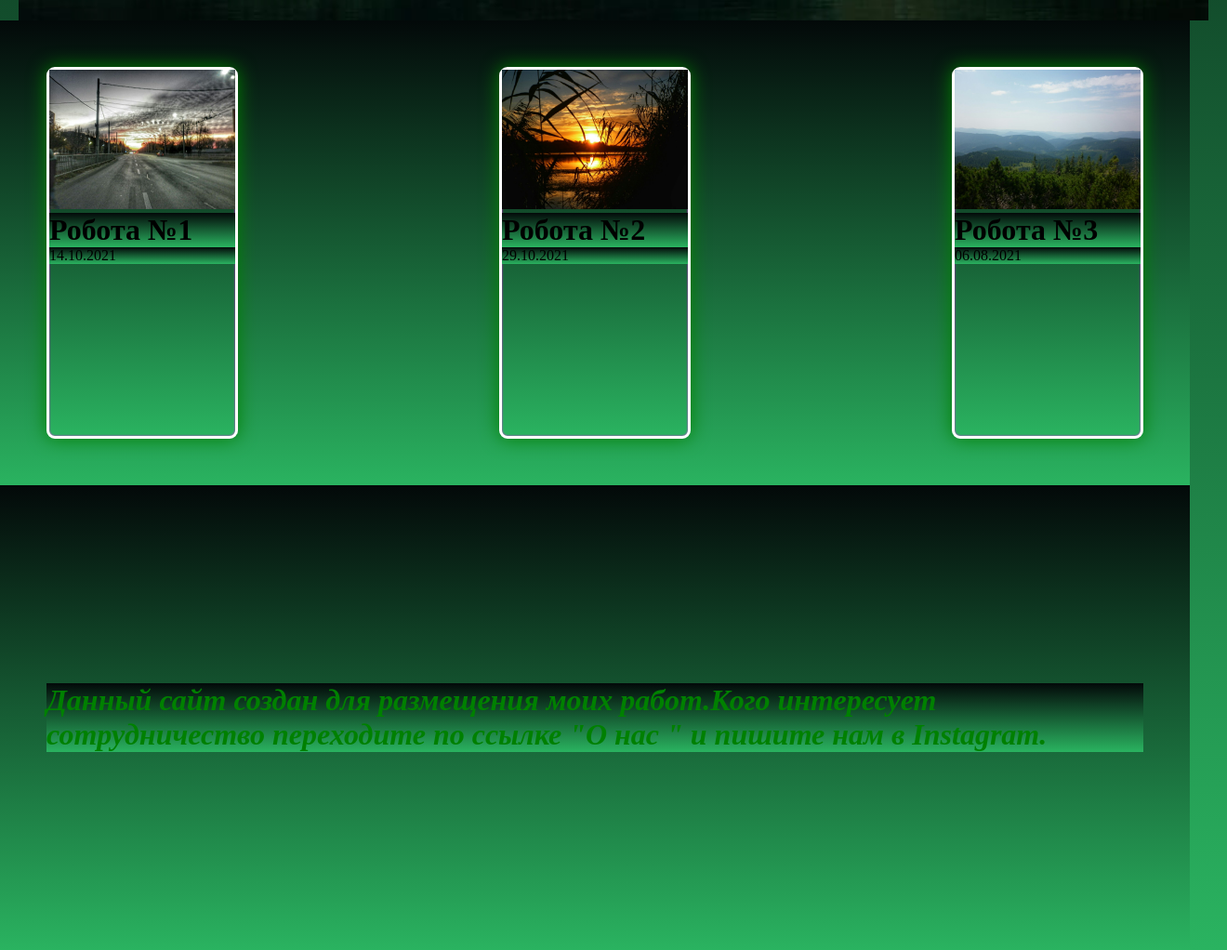
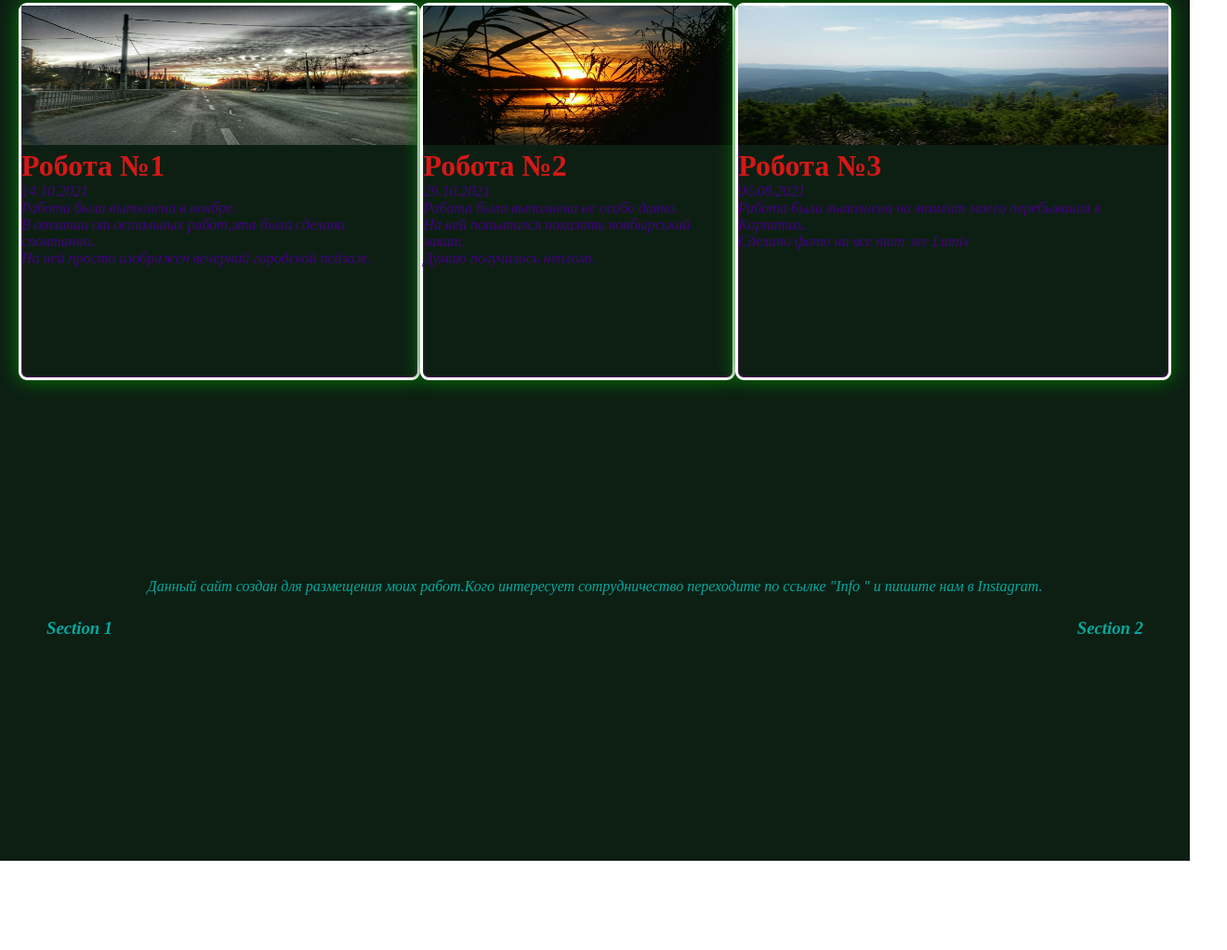
Before and after one commit to Koreon4Ik/Blog-2.0, a plain HTML site: page Blog-2.0-main/Blog 2.0/blog2.html in a window 1280 px wide. Shown: the part 688-1710 px from the top of the page at 93% size, 1320 px wide, since content can reach past the window. After the commit the page ends 1614 px from the top, so only its background shows below. Drawn offline with nearby package versions, Linux system fonts and the light colour scheme.

Commit message:
Add files via upload

```diff
--- a/Blog-2.0-main/Blog 2.0/blog2.html
+++ b/Blog-2.0-main/Blog 2.0/blog2.html
@@ -3,13 +3,16 @@
 <link rel="stylesheet" type="text/css" href="css/blog2.css">
 <head>
 	<title>blog 2.0</title>
+		<script src="https://code.jquery.com/jquery-3.6.0.js">
+		</script>
+  	<script src="https://code.jquery.com/ui/1.13.0/jquery-ui.js"></script>
 </head>
 <body>
 	<header>
 		<nav>
 			<a href="">Menu</a>
 			<a href="">Pictures</a>
-			<a href="">Info</a>
+			<a href="https://instagram.com/_the_wicher_?utm_medium=copy_link">Info</a>
 			<a href="">Help</a>
 		</nav>
 	</header>
@@ -22,21 +25,49 @@
 				<img src="пост1.jpg" width="100%" height="150">
 				<h1>Робота №1</h1>
 				<p>14.10.2021</p>
+				<p>Работа была выполнена в ноябре.</p>
+				<p>В отличии от остальных работ,эта была сделана спонтанно.</p>
+				<p>На ней просто изображен вечерний городской пейзаж.</p>
 			</div>
 			<div>
 				<img src="пост2.jpg" width="100%" height="150">
 				<h1>Робота №2</h1>
 				<p>29.10.2021</p>
+				<p>Работа была выполнена не особо давно.</p>
+				<p>На ней попытался показать ноябырський закат.</p>
+				<p>Думаю получилось неплохо.</p>
 			</div>
 			<div>
 				<img src="пост3.jpg" width="100%" height="150">
 				<h1>Робота №3</h1>
 				<p>06.08.2021</p>
+				<p>Работа была выполнена на момент моего перебывания в Карпатах.</p>
+				<P>Сделано фото на все тот же Lumix</p>
+
+
 			</div>
 		</div>
-		<div class="three">
-			<h1>Данный сайт создан для размещения моих работ.Кого интересует сотрудничество переходите по ссылке "О нас " и пишите нам в Instagram.</h1>
-		</div>
+		<script>
+  $( function() {
+    $( "#accordion" ).accordion();
+  } );
+  </script>
+</head>
+<body>
+
+<div class="three" id="accordion">
+  <h3>Section 1</h3>
+  <div>
+    <p>
+    Данный сайт создан для размещения моих работ.Кого интересует сотрудничество переходите по ссылке "Info " и пишите нам в Instagram.
+    </p>
+  </div>
+  <h3>Section 2</h3>
+  <div>
+    <p>
+ 	Также хочу рассказать почему я вообще решил заняться фотографированием.Когда мне было 12 лет,моя мама впервые научила меня фотографировать.И мне не очень нравились фотографии которые у меня получались,поскольку они были кривые ,иногда размытые и без филтров и эффектов.И с 13 лет я активно начал изучать сферу фотографирования и обработки фото.После чего мои друзья заметили мои неплохие результаты и начали просить о фотосессиях.Потом когда я набрад опыта то начал зарабатывать на этом принимая заказы людей с интернета.На данный момент я не считаю это своим заработком или же призванием по жизни,однако это просто мое хобби.
+    </p>
+  </div>
 	</main>
 </body>
 </html>
--- a/Blog-2.0-main/Blog 2.0/css/blog2.css
+++ b/Blog-2.0-main/Blog 2.0/css/blog2.css
@@ -4,8 +4,6 @@
 	margin:0px;
 	outline:0px;
 	text-decoration:none;
-	background: #fefcea;
-    background: linear-gradient(to top, #2ab360,#030909);
 }
 header
 {
@@ -13,10 +11,11 @@ header
 	height:;
 	margin:
 	font:;
+	background:#0d1f13;
 
 	display:flex;
 	align-items:flex-end;
-	justify-content:center;;
+	justify-content:center;
 }
 nav
 {
@@ -31,11 +30,11 @@ nav
 }
 a
 {
-	color:red;
+	color:#00c8bfd1;
 }
 .one
 {
-	padding:20px;
+	padding:px;
 	background-image:url("../фон.jpg");
 	width: 100%;
 	height: 80vh;
@@ -43,17 +42,28 @@ a
 	background-position:center;
 	background-origin:content-box;
 	background-size:100%;
+	border:2px solid #FFFFFF;
+	border-radius:3px;
+	box-shadow: 0px 0px 20px green, inset 0px 0px 2px #F60BFD;
+
 }
 .two
 {
-	padding: 50px;
+	padding: 20px;
 	height: 50vh;
 	display:flex;
 	justify-content:space-between;
+	background:#0d1f13;
+	display:flex;
+	justify-content:space-between;
+	align-items: center;
+	display: flex;
+	justify-content: space-between;
+	margin-left: auto;
 }
 .two div:hover
 {
-	background:#062840;
+	background:#e7f423d4;
 	transition:2s;
 }
 .two div
@@ -61,7 +71,19 @@ a
 	border: 3px solid #FFFFFF;
 	box-shadow: 0px 0px 20px green, inset 0px 0px 2px #F60BFD;
 	border-radius: 9px;
-	background:;
+	background:#0d1f13;
+	width:200;
+	height:50vh;
+
+}
+.two h1
+{
+	color:#f41818db;
+}
+.two p
+{
+	font-style:italic;
+	color:#430080;
 }
 .three
 {
@@ -75,5 +97,6 @@ a
 	margin-left: auto;
 	text-decoration:blink;
 	font-style:italic;
-	color:green;
+	color:#00c8bfd1;
+	background:#0d1f13;
 }
```
